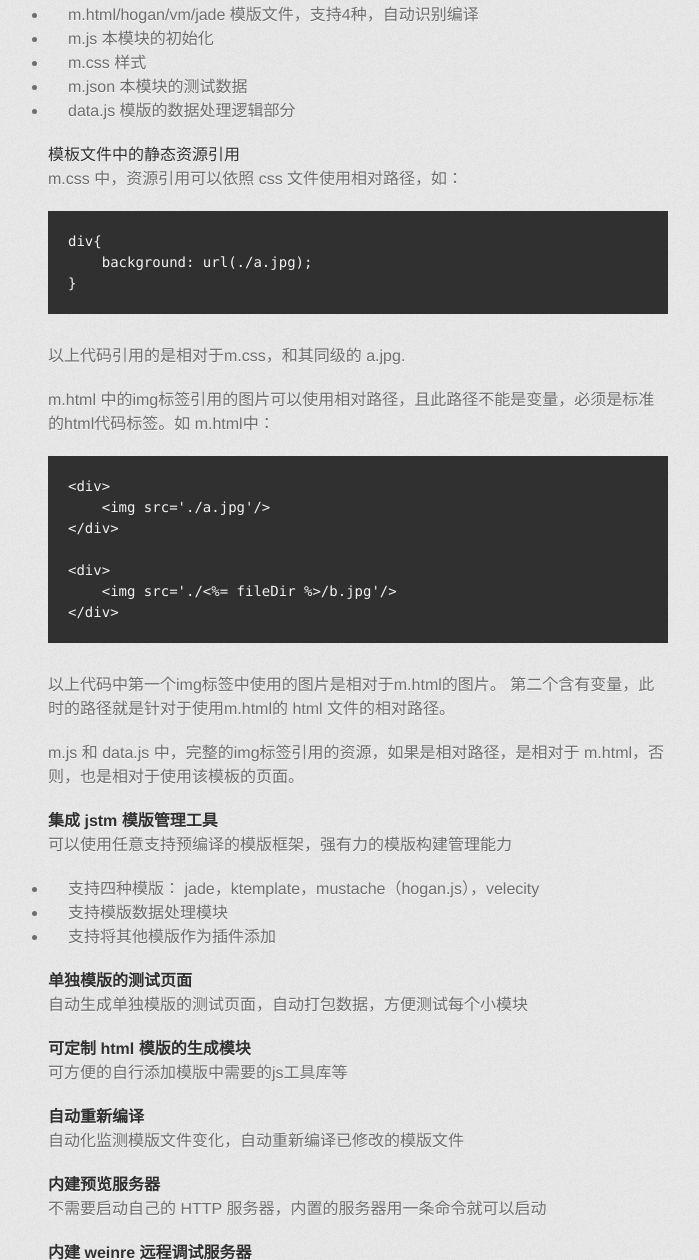
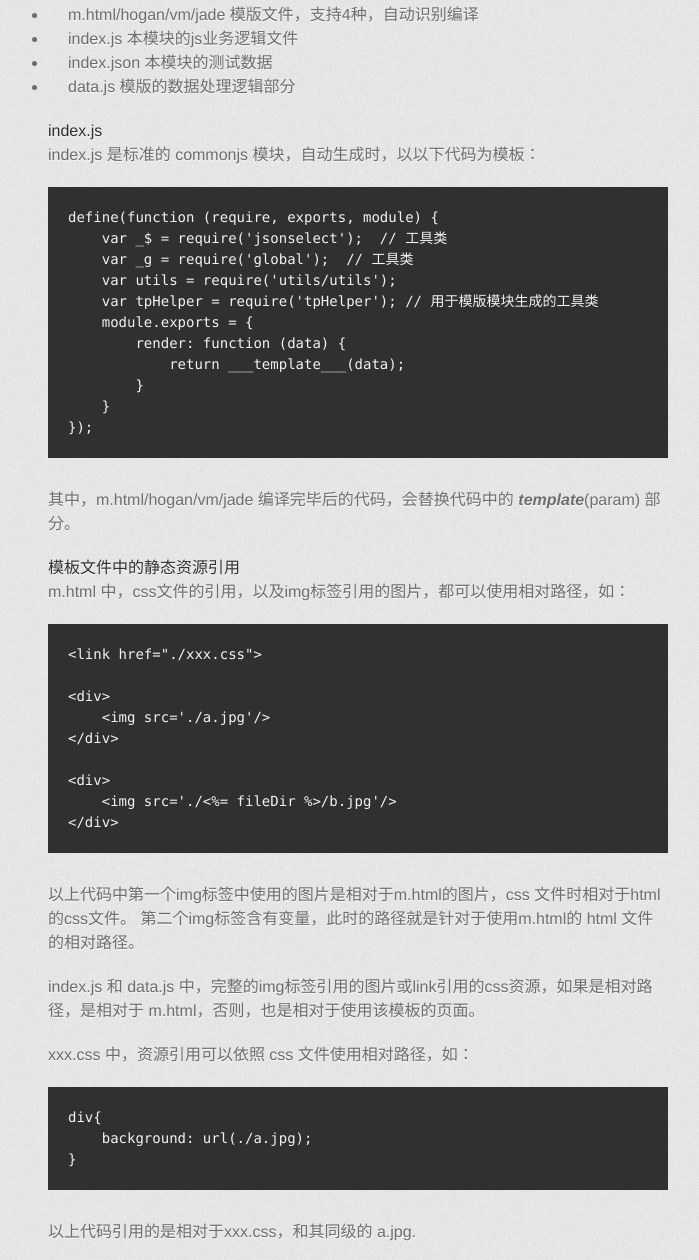
Before and after one commit to wulijian/knighkit, a plain HTML site: page index.html in a window 1280 px wide. Shown: the part 690-1950 px from the top of the page, without its empty margins (282-981 px from the left). Drawn offline with Linux system fonts and the light colour scheme; a web font is replaced by a local one.

```diff
--- a/index.html
+++ b/index.html
@@ -62,27 +62,39 @@
 
 <ul>
 <li>m.html/hogan/vm/jade 模版文件，支持4种，自动识别编译</li>
-<li>m.js 本模块的初始化</li>
-<li>m.css 样式</li>
-<li>m.json 本模块的测试数据</li>
+<li>index.js 本模块的js业务逻辑文件</li>
+<li>index.json 本模块的测试数据</li>
 <li>data.js 模版的数据处理逻辑部分</li>
 </ul>
 
 <h5>
+<a id="indexjs" class="anchor" href="#indexjs" aria-hidden="true"><span class="octicon octicon-link"></span></a>index.js</h5>
+
+<p>index.js 是标准的 commonjs 模块，自动生成时，以以下代码为模板：</p>
+
+<pre><code>define(function (require, exports, module) {
+    var _$ = require('jsonselect');  // 工具类
+    var _g = require('global');  // 工具类
+    var utils = require('utils/utils');
+    var tpHelper = require('tpHelper'); // 用于模版模块生成的工具类
+    module.exports = {
+        render: function (data) {
+            return ___template___(data);
+        }
+    }
+});
+</code></pre>
+
+<p>其中，m.html/hogan/vm/jade 编译完毕后的代码，会替换代码中的 <strong><em>template</em></strong>(param) 部分。</p>
+
+<h5>
 <a id="模板文件中的静态资源引用" class="anchor" href="#%E6%A8%A1%E6%9D%BF%E6%96%87%E4%BB%B6%E4%B8%AD%E7%9A%84%E9%9D%99%E6%80%81%E8%B5%84%E6%BA%90%E5%BC%95%E7%94%A8" aria-hidden="true"><span class="octicon octicon-link"></span></a>模板文件中的静态资源引用</h5>
 
-<p>m.css 中，资源引用可以依照 css 文件使用相对路径，如：</p>
+<p>m.html 中，css文件的引用，以及img标签引用的图片，都可以使用相对路径，如：</p>
 
-<pre><code>div{
-    background: url(./a.jpg);
-}
-</code></pre>
+<pre><code>&lt;link href="./xxx.css"&gt;
 
-<p>以上代码引用的是相对于m.css，和其同级的 a.jpg.</p>
-
-<p>m.html 中的img标签引用的图片可以使用相对路径，且此路径不能是变量，必须是标准的html代码标签。如 m.html中：</p>
-
-<pre><code>&lt;div&gt;
+&lt;div&gt;
     &lt;img src='./a.jpg'/&gt;
 &lt;/div&gt;
 
@@ -91,9 +103,18 @@
 &lt;/div&gt;
 </code></pre>
 
-<p>以上代码中第一个img标签中使用的图片是相对于m.html的图片。 第二个含有变量，此时的路径就是针对于使用m.html的 html 文件的相对路径。</p>
+<p>以上代码中第一个img标签中使用的图片是相对于m.html的图片，css 文件时相对于html的css文件。 第二个img标签含有变量，此时的路径就是针对于使用m.html的 html 文件的相对路径。</p>
 
-<p>m.js 和 data.js 中，完整的img标签引用的资源，如果是相对路径，是相对于 m.html，否则，也是相对于使用该模板的页面。</p>
+<p>index.js 和 data.js 中，完整的img标签引用的图片或link引用的css资源，如果是相对路径，是相对于 m.html，否则，也是相对于使用该模板的页面。</p>
+
+<p>xxx.css 中，资源引用可以依照 css 文件使用相对路径，如：</p>
+
+<pre><code>div{
+    background: url(./a.jpg);
+}
+</code></pre>
+
+<p>以上代码引用的是相对于xxx.css，和其同级的 a.jpg.</p>
 
 <h4>
 <a id="集成-jstm-模版管理工具" class="anchor" href="#%E9%9B%86%E6%88%90-jstm-%E6%A8%A1%E7%89%88%E7%AE%A1%E7%90%86%E5%B7%A5%E5%85%B7" aria-hidden="true"><span class="octicon octicon-link"></span></a>集成 jstm 模版管理工具</h4>
@@ -183,7 +204,7 @@
 <pre><code>kkit -b list.html
 </code></pre>
 
-<p>运行上面的命令，会在 src/template 文件夹下生成 list 文件夹，并生成空的 m.js m.css m.__html__等。</p>
+<p>运行上面的命令，会在 src/template 文件夹下生成 list 文件夹，并生成空的 index.js xxx.css m.__html__等。</p>
 
 <p>list的后缀表示使用的模板引擎类型。</p>
 
@@ -192,7 +213,7 @@
 <pre><code>kkit -b list.jade
 </code></pre>
 
-<p>src/template 下，生成 list 文件夹，并生成空的 m.js m.css m.__jade__.</p>
+<p>src/template 下，生成 list 文件夹，并生成空的 index.js xxx.css m.__jade__.</p>
 
 <h4>
 <a id="编译模版" class="anchor" href="#%E7%BC%96%E8%AF%91%E6%A8%A1%E7%89%88" aria-hidden="true"><span class="octicon octicon-link"></span></a>编译模版</h4>
@@ -246,7 +267,7 @@
 
 <p>以上代码在启动了静态服务器后，可以加载 template 模板文件夹下的 list 模板。</p>
 
-<p>如果不启动静态服务器，会默认查找 src/template/list.js，在 knighkit 中，template/list 会是文件夹，其中包含 m.js m.html m.css 等。因此，会返回 404。</p>
+<p>如果不启动静态服务器，会默认查找 src/template/list.js，在 knighkit 中，template/list 会是文件夹，其中包含 index.js m.html xxx.css 等。因此，会返回 404。</p>
 
 <p>以上请求，经中间件处理，会编译相应的模板，并将模板编译后的 js 代码返回给 js 加载器。等同于直接加载使用 <code>kkit -b</code> 以后的 js 文件：</p>
 
@@ -290,7 +311,7 @@
 
 <p>如果不传递任何参数，会默认在 __publish__ 下生成一个 __allpacked 的文件夹，程序会遍历根文件夹下的.html的文件，依次作为入口，打包到 __allpacked 文件夹下。这种方式比较适合含有公共模块较多的页面，在上传静态资源时，可以不必手动处理公共的静态资源。</p>
 
-<p>注意：在执行此命令前，一定要执行 kkit -b 编译模板，否则，可能会报找不到js模板的错误。</p>
+<p>注意：此命令执行时，会自动执行 kkit -b 编译模板的命令，并且在执行后删除 output 文件夹。</p>
 
 <h4>
 <a id="cms提交" class="anchor" href="#cms%E6%8F%90%E4%BA%A4" aria-hidden="true"><span class="octicon octicon-link"></span></a>CMS提交</h4>
```
Also changed, not shown: params.json (+1 -1 lines).
